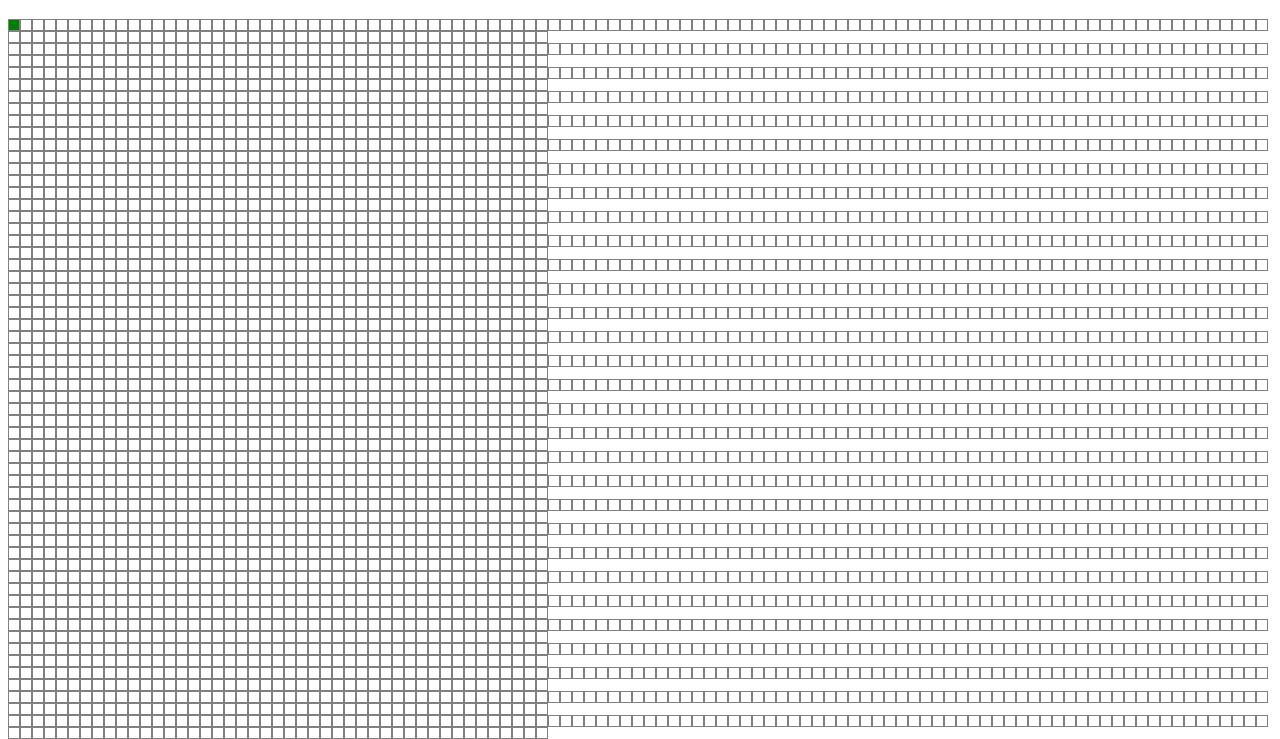
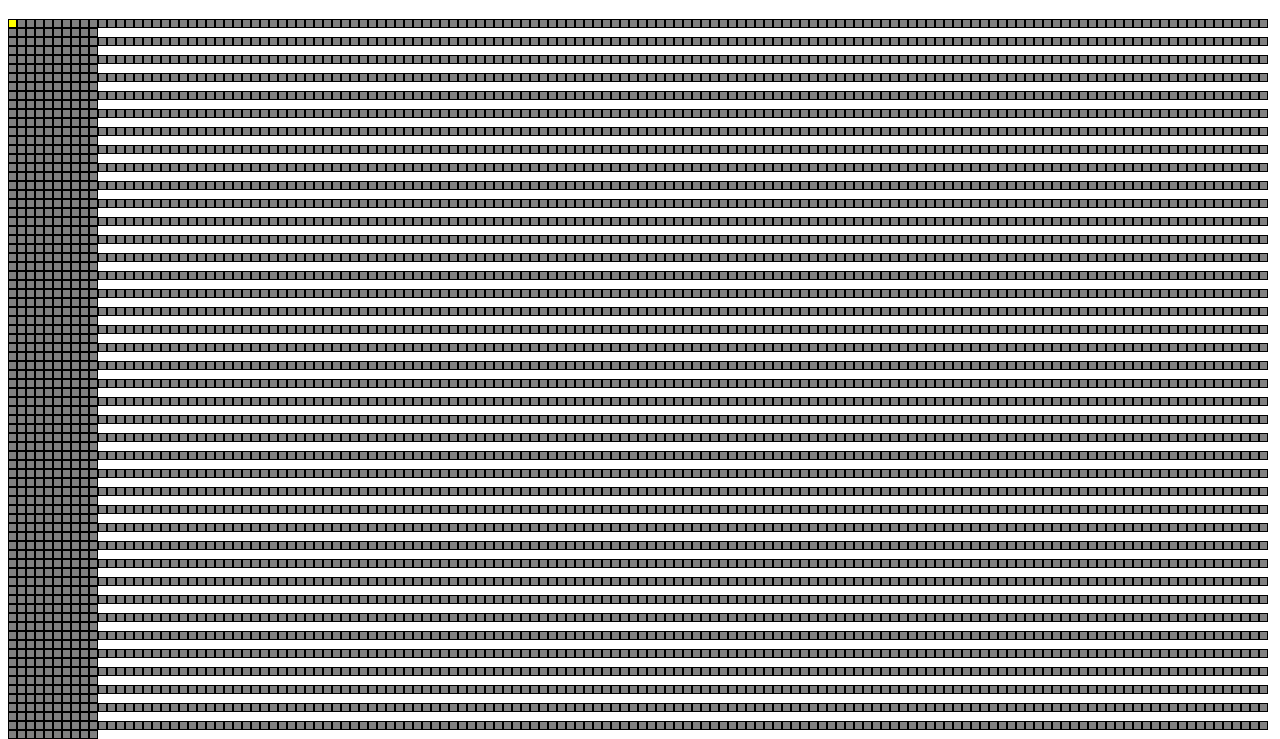
Before and after one commit to hssaka7/Indeed_scraping, a plain HTML site: page client/gameoflife.html in a window 1280 px wide. Both pictures are taken after a click on the element 14 px from the left and 85 px from the top of the page. Shown: the part 61-800 px from the top of the page. Drawn offline with Linux system fonts and the light colour scheme.

Commit message:
completed game of life

```diff
--- a/client/assets/css/gameoflife.css
+++ b/client/assets/css/gameoflife.css
@@ -7,11 +7,11 @@
   }
 
 .cell {
-    width: 10px;
-    height: 10px;
+    width: 7px;
+    height: 7px;
     text-align: center;
-    border: 1px solid grey;
+    border: 1px solid black;
     float: left;
-    background-color: white;
+    background-color: yellow;
 
   }
--- a/client/assets/scripts/gameoflife.js
+++ b/client/assets/scripts/gameoflife.js
@@ -1,11 +1,11 @@
 
 // grid and matrix variable
-let row_size =60;
+let row_size =75;
 let col_size = 150;
 
 const color_map = {
-    0: 'white',
-    1: 'green',
+    0: 'grey',
+    1: 'yellow',
 
 }
 // 2D Matrix representation of the board
@@ -35,7 +35,7 @@ function track_user_click(){
     // update neighbour
 
     // this.textContent = matrix[row_id][col_id]
-    this.style.backgroundColor = (matrix[row_id][col_id] === 1) ? 'green' : 'white'
+    this.style.backgroundColor = color_map[matrix[row_id][col_id]]
 }
 
 function setup_grids(rows = row_size, cols = col_size){
@@ -196,7 +196,7 @@ function start_game(){
             refill_matrix('nextgeneration')
             calculate_neighbour_matrix()
 
-        }, Math.round(1000/10))
+        }, Math.round(1000/30))
     }
 
 }
```
